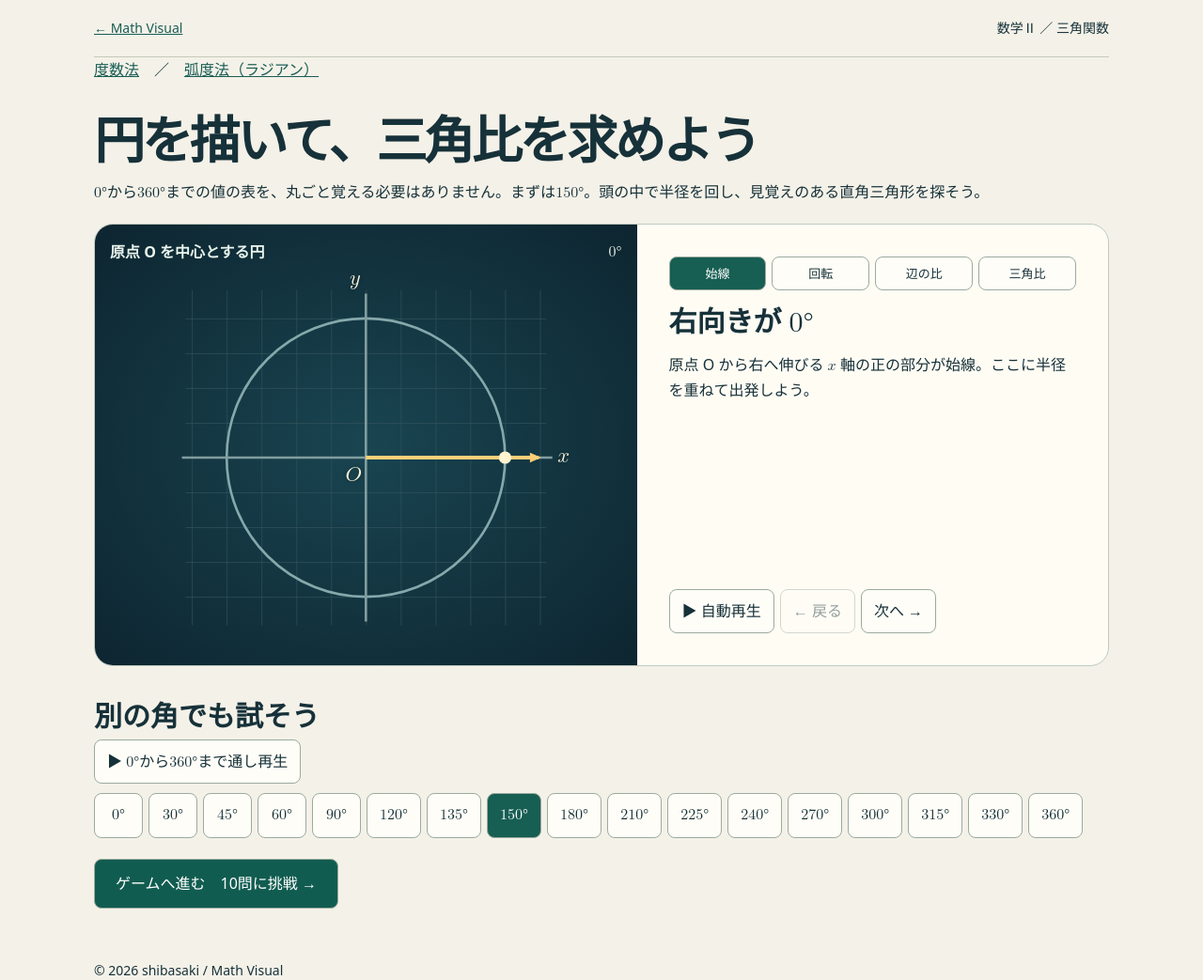
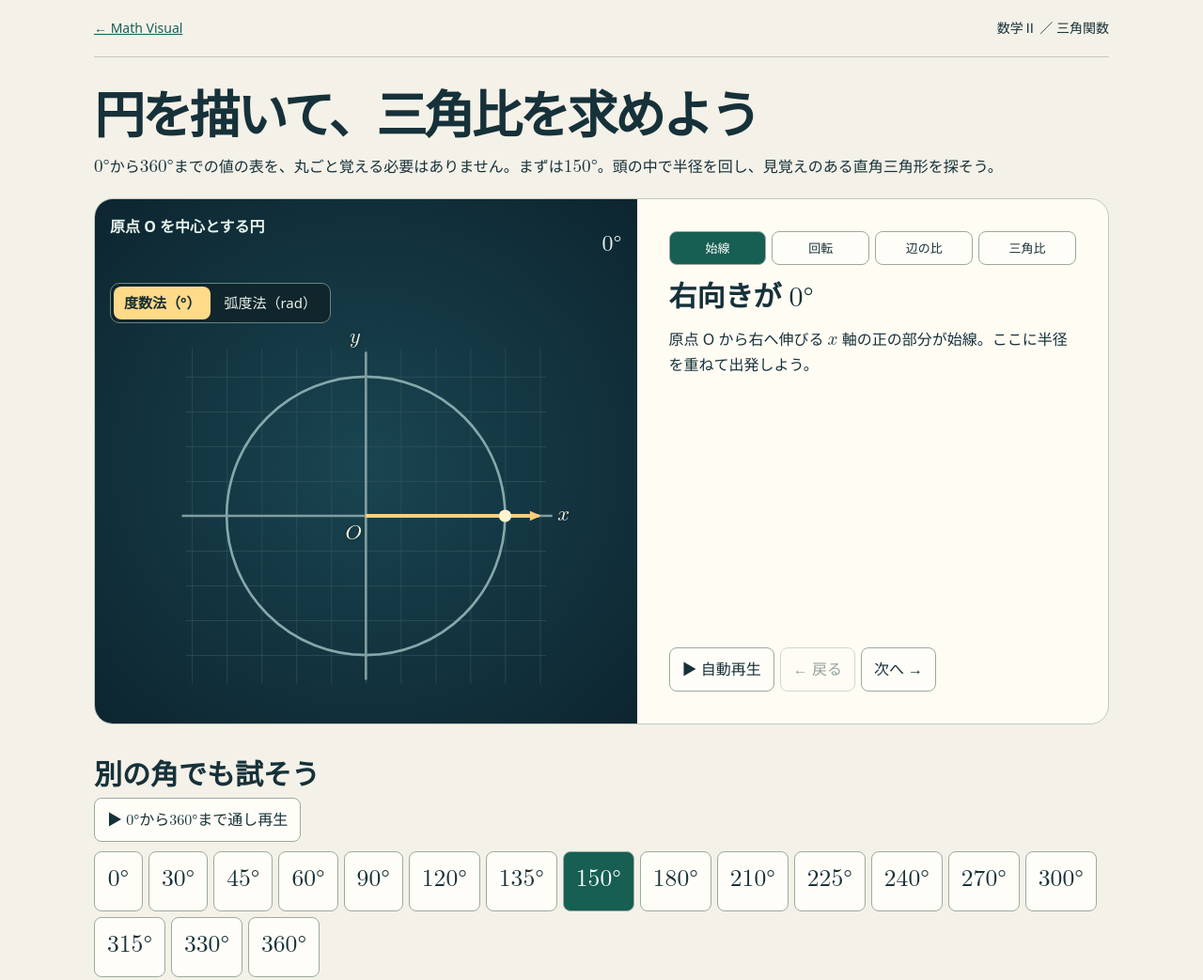
Before and after one commit to yosu64/math-visual, a plain HTML site: page math-ii/trig-circle-guide.html in a window 1280 px wide. Shown: the top 1043 px of the page at 94% size. Drawn offline with Linux system fonts and the light colour scheme.

Commit message:
Enlarge radian fractions and switch units within the current lesson step

```diff
--- a/math-ii/trig-circle-guide.html
+++ b/math-ii/trig-circle-guide.html
@@ -10,10 +10,13 @@ math,#reading,.angles button{font-family:"STIX Two Math","Cambria Math","Latin M
 .equations td math{math-style:normal}
 .equations th{font-size:12px;text-align:left;font-weight:500}
 @media(max-width:480px),(min-width:721px) and (max-width:950px){.equations th{display:none}.notes{padding-inline:12px}.equations{font-size:16px}}
+#units{display:inline-flex;gap:3px;margin-top:8px;padding:3px;background:#10252c;border:1px solid #688583;border-radius:10px}#units button{background:transparent;color:#ebf5ee;border:0;padding:5px 11px;font-size:15px}#units button[aria-pressed=true]{background:#ffda89;color:#172d32;font-weight:bold}
+#reading{display:grid;place-items:center;min-height:2.7em;font-size:24px}
+main math{math-style:normal}#intro math,#body p math{font-size:1.2em}.angles button math{font-size:clamp(22px,2vw,28px)}.angles button{min-height:64px}.equations td math{font-size:1.1em}
 </style>
 <header><a href="../index.html">← Math Visual</a><span>数学Ⅱ ／ 三角関数</span></header>
-<main><nav aria-label="角度の単位"><a href="?unit=deg">度数法</a>　／　<a href="?unit=rad">弧度法（ラジアン）</a></nav><h1>円を描いて、三角比を求めよう</h1><p id="intro">0°から360°までの値の表を、丸ごと覚える必要はありません。まずは150°。頭の中で半径を回し、見覚えのある直角三角形を探そう。</p>
-<div class="studio"><figure><figcaption><strong>原点 O を中心とする円</strong><span id="reading"></span></figcaption><svg id="board" viewBox="-185 -155 370 310" role="img"></svg></figure>
+<main><h1>円を描いて、三角比を求めよう</h1><p id="intro">0°から360°までの値の表を、丸ごと覚える必要はありません。まずは150°。頭の中で半径を回し、見覚えのある直角三角形を探そう。</p>
+<div class="studio"><figure><figcaption><strong>原点 O を中心とする円</strong><span id="reading"></span></figcaption><div id="units" role="group" aria-label="角度の表示単位"><button id="degUnit">度数法（°）</button><button id="radUnit">弧度法（rad）</button></div><svg id="board" viewBox="-185 -155 370 310" role="img"></svg></figure>
 <section class="notes"><nav class="steps" aria-label="解説の段階"></nav><h2 id="title"></h2><div id="body"></div><div class="controls"><button id="play">▶ 自動再生</button><button id="back">← 戻る</button><button id="next">次へ →</button></div></section></div>
 <section class="work"><h2>別の角でも試そう</h2><button id="tour">▶ 0°から360°まで通し再生</button><div class="angles"></div><a class="cta" href="trig-value-time-attack.html">ゲームへ進む　10問に挑戦 →</a></section></main><footer>© 2026 shibasaki / Math Visual</footer>
 <script>
@@ -35,7 +38,7 @@ function tokens(expression){
 const math=content=>'<math xmlns="http://www.w3.org/1998/Math/MathML"><mrow>'+content+'</mrow></math>';
 const expr=text=>math(tokens(text));
 const frac=(n,d)=>'<mfrac><mrow>'+tokens(n)+'</mrow><mrow>'+tokens(d)+'</mrow></mfrac>';
-const radMode=new URLSearchParams(location.search).get('unit')==='rad';
+let radMode=new URLSearchParams(location.search).get('unit')==='rad';
 function angleMarkup(deg){
   if(!radMode)return expr(deg+'°');
   if(!Number.isInteger(deg))return expr((deg*Math.PI/180).toFixed(2))+' rad';
@@ -46,8 +49,25 @@ function angleMarkup(deg){
 }
 function angleText(text){return text.replace(/(\d+)°/g,(_,n)=>angleMarkup(Number(n)))}
 
-$('intro').innerHTML=angleText($('intro').textContent);
-if(radMode)document.querySelector('.cta').href='trig-value-time-attack.html?unit=rad';
+const introText=$('intro').textContent;
+function updateUnits(){
+  $('intro').innerHTML=angleText(introText);
+  $('degUnit').setAttribute('aria-pressed',!radMode);
+  $('radUnit').setAttribute('aria-pressed',radMode);
+  document.querySelector('.cta').href='trig-value-time-attack.html?unit='+(radMode?'rad':'deg');
+  [...document.querySelector('.angles').children].forEach((button,i)=>button.innerHTML=angleMarkup(angles[i]));
+}
+function switchUnits(useRadians){
+  if(radMode===useRadians)return;
+  radMode=useRadians;
+  const url=new URL(location.href);
+  url.searchParams.set('unit',radMode?'rad':'deg');
+  history.replaceState(null,'',url);
+  updateUnits();
+  render(shown,rotationPaused);
+}
+$('degUnit').onclick=()=>switchUnits(false);
+$('radUnit').onclick=()=>switchUnits(true);
 function geometry(){
   const ref=Math.min(a%180,180-a%180);
   const [w,h,r]=({0:['1','0','1'],30:['√3','1','2'],45:['1','1','√2'],60:['1','√3','2'],90:['0','1','1']})[ref];
@@ -84,7 +104,9 @@ function quotient(n,d){
   const u=n.replace('−',''),v=d.replace('−','');
   return (sign?tokens(sign):'')+(u===v?tokens('1'):v==='1'?tokens(u):frac(u,v));
 }
-function render(from=0){
+let rotationPaused=false;
+function render(from=0,paused=false){
+  rotationPaused=paused;
   clearTimeout(timer);cancelAnimationFrame(frame);
   const {ref,x,y,r}=geometry(),axis=a%90===0;
   const titles=['右向きが 0°',a+'° まで反時計回りに回す',axis?'終点は軸の上':'基準角は '+ref+'°',axis?'終点の座標から値を読む':'横・縦・斜辺から値を出す'];
@@ -116,7 +138,7 @@ function render(from=0){
   document.querySelector('.steps').children[2].textContent=axis?'座標':'辺の比';
   $('back').disabled=step===0;$('next').disabled=step===3;
   playbackLabels();
-  if(step===1&&!reduced.matches&&from!==a){
+  if(step===1&&paused){diagram(from)}else if(step===1&&!reduced.matches&&from!==a){
     const start=performance.now(),duration=tour?850:1500*Math.abs(a-from)/Math.max(a,1);
     function rotate(now){
       const t=Math.min(1,(now-start)/duration);
@@ -147,12 +169,12 @@ function go(i){auto=false;tour=false;step=i;render()}
 labels.forEach((label,i)=>{const b=document.createElement('button');b.textContent=label;b.onclick=()=>go(i);document.querySelector('.steps').append(b)});
 angles.forEach(angle=>{const b=document.createElement('button');b.innerHTML=angleMarkup(angle);b.onclick=()=>{a=angle;go(1)};document.querySelector('.angles').append(b)});
 $('play').onclick=()=>{
-  if(auto){auto=false;clearTimeout(timer);cancelAnimationFrame(frame);playbackLabels();return}
+  if(auto){rotationPaused=step===1&&shown!==a;auto=false;clearTimeout(timer);cancelAnimationFrame(frame);playbackLabels();return}
   auto=true;
   if(step===3&&!tour){step=0;render();return}
   if(step===1&&shown!==a){render(shown);return}
   playbackLabels();schedule();
 };
 $('tour').onclick=()=>{tour=true;auto=true;a=0;step=3;render()};
-$('back').onclick=()=>go(step-1);$('next').onclick=()=>go(step+1);render();
+$('back').onclick=()=>go(step-1);$('next').onclick=()=>go(step+1);updateUnits();render();
 </script></html>
```
